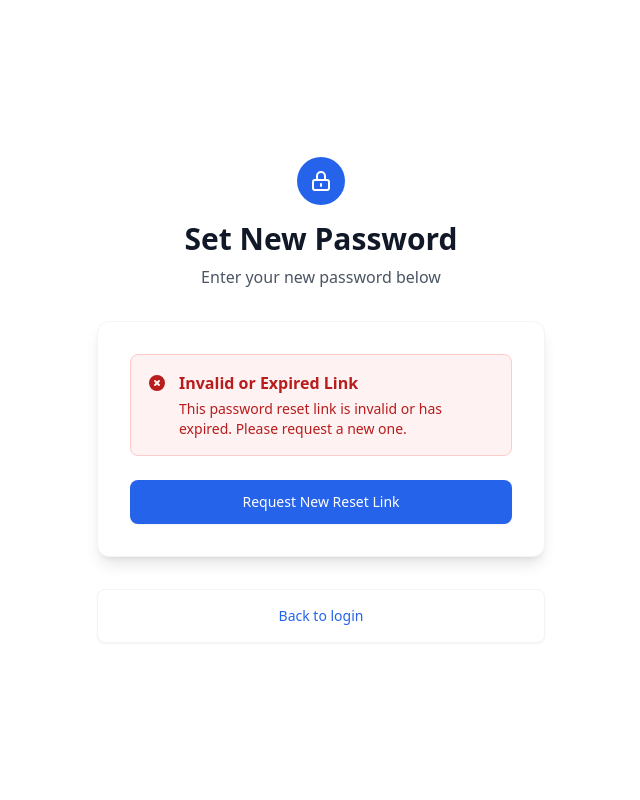
After one commit to JEJ07/2025-CP_ReviewAI, a Django app: page /users/reset/1/1/ in a window 1280 px wide. The commit adds this page. Shown: the whole page, without its empty margins (319-959 px from the left). Run offline with Django 5.2, Linux system fonts and the light colour scheme; some libraries are stand-ins or nearby versions.

Commit message:
email register field and forgot password

```diff
--- a/users/templates/users/login.html
+++ b/users/templates/users/login.html
@@ -181,7 +181,7 @@
                    class="h-4 w-4 text-blue-600 focus:ring-blue-500 border-gray-300 rounded"/>
             <label for="remember-me" class="ml-2 text-sm text-gray-700" id="remember-me-label">Remember me</label>
           </div>
-          <a href="#" class="text-sm font-medium text-blue-600 hover:text-blue-500">Forgot password?</a>
+          <a href="{% url 'users:password_reset' %}" class="text-sm font-medium text-blue-600 hover:text-blue-500">Forgot password?</a>
         </div>
 
         <div id="remember-me-info" class="hidden bg-gray-50 border border-gray-200 rounded-lg p-3 text-xs text-gray-600">
--- /dev/null
+++ b/users/templates/users/password_reset_confirm.html
@@ -0,0 +1,183 @@
+<!DOCTYPE html>
+<html lang="en">
+<head>
+  <meta charset="UTF-8">
+  <title>Set New Password</title>
+  <script src="https://cdn.tailwindcss.com"></script>
+  {% load static %}
+</head>
+<body>
+<div class="min-h-screen flex items-center justify-center py-12 px-4 sm:px-6 lg:px-8">
+  <div class="max-w-md w-full space-y-8">
+
+    <!-- Header -->
+    <div class="text-center">
+      <div class="mx-auto h-12 w-12 bg-blue-600 rounded-full flex items-center justify-center mb-4">
+        <svg class="h-6 w-6 text-white" fill="none" viewBox="0 0 24 24" stroke="currentColor">
+          <path stroke-linecap="round" stroke-linejoin="round" stroke-width="2" d="M12 15v2m-6 4h12a2 2 0 002-2v-6a2 2 0 00-2-2H6a2 2 0 00-2 2v6a2 2 0 002 2zm10-10V7a4 4 0 00-8 0v4h8z"/>
+        </svg>
+      </div>
+      <h2 class="text-3xl font-bold text-gray-900 mb-2">Set New Password</h2>
+      <p class="text-gray-600">Enter your new password below</p>
+    </div>
+
+    <!-- Password Card -->
+    <div class="bg-white rounded-xl shadow-lg p-8 border border-gray-100">
+
+      {% if validlink %}
+        {% if form.new_password1.errors or form.new_password2.errors %}
+        <div class="bg-red-50 border border-red-200 text-red-700 px-4 py-3 rounded-lg mb-6 flex items-start">
+          <svg class="w-5 h-5 mr-2 mt-0.5 flex-shrink-0" fill="currentColor" viewBox="0 0 20 20">
+            <path fill-rule="evenodd" d="M10 18a8 8 0 100-16 8 8 0 000 16zM8.707 7.293a1 1 0 00-1.414 1.414L8.586 10l-1.293 1.293a1 1 0 101.414 1.414L10 11.414l1.293 1.293a1 1 0 001.414-1.414L11.414 10l1.293-1.293a1 1 0 00-1.414-1.414L10 8.586 8.707 7.293z" clip-rule="evenodd"/>
+          </svg>
+          <div class="text-sm">
+            {% for error in form.new_password1.errors %}
+              <p>{{ error }}</p>
+            {% endfor %}
+            {% for error in form.new_password2.errors %}
+              <p>{{ error }}</p>
+            {% endfor %}
+          </div>
+        </div>
+        {% endif %}
+
+        <!-- Form -->
+        <form method="post" id="password-form" class="space-y-6">
+          {% csrf_token %}
+
+          <!-- New Password -->
+          <div>
+            <label for="{{ form.new_password1.id_for_label }}" class="block text-sm font-medium text-gray-700 mb-2">
+              New Password
+            </label>
+            <div class="relative">
+              <div class="absolute inset-y-0 left-0 pl-3 flex items-center pointer-events-none">
+                <svg class="h-5 w-5 text-gray-400" fill="none" viewBox="0 0 24 24" stroke="currentColor">
+                  <path stroke-linecap="round" stroke-linejoin="round" stroke-width="2" d="M12 15v2m-6 4h12a2 2 0 002-2v-6a2 2 0 00-2-2H6a2 2 0 00-2 2v6a2 2 0 002 2zm10-10V7a4 4 0 00-8 0v4h8z"/>
+                </svg>
+              </div>
+              <input type="password" name="{{ form.new_password1.name }}" id="{{ form.new_password1.id_for_label }}"
+                     placeholder="Enter new password"
+                     required
+                     autofocus
+                     class="w-full pl-10 pr-10 px-4 py-3 border {% if form.new_password1.errors %}border-red-300{% else %}border-gray-300{% endif %} rounded-lg focus:outline-none focus:ring-2 focus:ring-blue-500"/>
+              <button type="button" class="absolute inset-y-0 right-0 pr-3 flex items-center" onclick="togglePasswordVisibility('new_password1')">
+                <svg id="eye-icon-1" class="h-5 w-5 text-gray-400" fill="none" viewBox="0 0 24 24" stroke="currentColor">
+                  <path stroke-linecap="round" stroke-linejoin="round" stroke-width="2" d="M15 12a3 3 0 11-6 0 3 3 0 016 0z"/>
+                  <path stroke-linecap="round" stroke-linejoin="round" stroke-width="2" d="M2.458 12C3.732 7.943 7.523 5 12 5c4.478 0 8.268 2.943 9.542 7-1.274 4.057-5.064 7-9.542 7-4.477 0-8.268-2.943-9.542-7z"/>
+                </svg>
+                <svg id="eye-off-icon-1" class="h-5 w-5 text-gray-400 hidden" fill="none" viewBox="0 0 24 24" stroke="currentColor">
+                  <path stroke-linecap="round" stroke-linejoin="round" stroke-width="2" d="M13.875 18.825A10.05 10.05 0 0112 19c-4.478 0-8.268-2.943-9.543-7a9.97 9.97 0 011.563-3.029m5.858.908a3 3 0 114.243 4.243M9.878 9.878l4.242 4.242M9.88 9.88l-3.29-3.29m7.532 7.532l3.29 3.29M3 3l3.59 3.59m0 0A9.953 9.953 0 0112 5c4.478 0 8.268 2.943 9.543 7a10.025 10.025 0 01-4.132 5.411m0 0L21 21"/>
+                </svg>
+              </button>
+            </div>
+          </div>
+
+          <!-- Confirm Password -->
+          <div>
+            <label for="{{ form.new_password2.id_for_label }}" class="block text-sm font-medium text-gray-700 mb-2">
+              Confirm New Password
+            </label>
+            <div class="relative">
+              <div class="absolute inset-y-0 left-0 pl-3 flex items-center pointer-events-none">
+                <svg class="h-5 w-5 text-gray-400" fill="none" viewBox="0 0 24 24" stroke="currentColor">
+                  <path stroke-linecap="round" stroke-linejoin="round" stroke-width="2" d="M12 15v2m-6 4h12a2 2 0 002-2v-6a2 2 0 00-2-2H6a2 2 0 00-2 2v6a2 2 0 002 2zm10-10V7a4 4 0 00-8 0v4h8z"/>
+                </svg>
+              </div>
+              <input type="password" name="{{ form.new_password2.name }}" id="{{ form.new_password2.id_for_label }}"
+                     placeholder="Confirm new password"
+                     required
+                     class="w-full pl-10 pr-10 px-4 py-3 border {% if form.new_password2.errors %}border-red-300{% else %}border-gray-300{% endif %} rounded-lg focus:outline-none focus:ring-2 focus:ring-blue-500"/>
+              <button type="button" class="absolute inset-y-0 right-0 pr-3 flex items-center" onclick="togglePasswordVisibility('new_password2')">
+                <svg id="eye-icon-2" class="h-5 w-5 text-gray-400" fill="none" viewBox="0 0 24 24" stroke="currentColor">
+                  <path stroke-linecap="round" stroke-linejoin="round" stroke-width="2" d="M15 12a3 3 0 11-6 0 3 3 0 016 0z"/>
+                  <path stroke-linecap="round" stroke-linejoin="round" stroke-width="2" d="M2.458 12C3.732 7.943 7.523 5 12 5c4.478 0 8.268 2.943 9.542 7-1.274 4.057-5.064 7-9.542 7-4.477 0-8.268-2.943-9.542-7z"/>
+                </svg>
+                <svg id="eye-off-icon-2" class="h-5 w-5 text-gray-400 hidden" fill="none" viewBox="0 0 24 24" stroke="currentColor">
+                  <path stroke-linecap="round" stroke-linejoin="round" stroke-width="2" d="M13.875 18.825A10.05 10.05 0 0112 19c-4.478 0-8.268-2.943-9.543-7a9.97 9.97 0 011.563-3.029m5.858.908a3 3 0 114.243 4.243M9.878 9.878l4.242 4.242M9.88 9.88l-3.29-3.29m7.532 7.532l3.29 3.29M3 3l3.59 3.59m0 0A9.953 9.953 0 0112 5c4.478 0 8.268 2.943 9.543 7a10.025 10.025 0 01-4.132 5.411m0 0L21 21"/>
+                </svg>
+              </button>
+            </div>
+          </div>
+
+          <!-- Submit -->
+          <button type="submit" id="submit-btn"
+                  class="w-full flex justify-center py-3 px-4 rounded-lg shadow-sm text-sm font-medium text-white bg-blue-600 hover:bg-blue-700 focus:ring-2 focus:ring-blue-500 disabled:opacity-50">
+            <span id="submit-text">Change Password</span>
+            <svg id="loading-spinner" class="hidden animate-spin ml-2 h-4 w-4 text-white" xmlns="http://www.w3.org/2000/svg" fill="none" viewBox="0 0 24 24">
+              <circle class="opacity-25" cx="12" cy="12" r="10" stroke="currentColor" stroke-width="4"/>
+              <path class="opacity-75" fill="currentColor" d="M4 12a8 8 0 018-8V0C5.373 0 0 5.373 0 12h4zm2 5.291A7.962 7.962 0 014 12H0c0 3.042 1.135 5.824 3 7.938l3-2.647z"/>
+            </svg>
+          </button>
+
+        </form>
+
+      {% else %}
+        <!-- Invalid/Expired Link -->
+        <div class="bg-red-50 border border-red-200 text-red-700 px-4 py-4 rounded-lg mb-6">
+          <div class="flex items-start">
+            <svg class="w-5 h-5 mr-3 mt-0.5 flex-shrink-0" fill="currentColor" viewBox="0 0 20 20">
+              <path fill-rule="evenodd" d="M10 18a8 8 0 100-16 8 8 0 000 16zM8.707 7.293a1 1 0 00-1.414 1.414L8.586 10l-1.293 1.293a1 1 0 101.414 1.414L10 11.414l1.293 1.293a1 1 0 001.414-1.414L11.414 10l1.293-1.293a1 1 0 00-1.414-1.414L10 8.586 8.707 7.293z" clip-rule="evenodd"/>
+            </svg>
+            <div>
+              <h4 class="font-semibold mb-1">Invalid or Expired Link</h4>
+              <p class="text-sm">This password reset link is invalid or has expired. Please request a new one.</p>
+            </div>
+          </div>
+        </div>
+
+        <a href="{% url 'users:password_reset' %}"
+           class="w-full flex justify-center py-3 px-4 rounded-lg shadow-sm text-sm font-medium text-white bg-blue-600 hover:bg-blue-700 focus:ring-2 focus:ring-blue-500">
+          Request New Reset Link
+        </a>
+      {% endif %}
+
+    </div>
+
+    <!-- Back to Login -->
+    <div class="text-center bg-white rounded-lg shadow-sm p-4 border border-gray-100">
+      <p class="text-sm text-gray-600">
+        <a href="{% url 'users:login' %}" class="font-medium text-blue-600 hover:text-blue-500 hover:underline">
+          Back to login
+        </a>
+      </p>
+    </div>
+
+  </div>
+</div>
+
+<script>
+  // Password visibility toggles
+  function togglePasswordVisibility(fieldName) {
+    const passwordField = document.querySelector(`input[name="${fieldName}"]`);
+    const fieldNumber = fieldName.includes('1') ? '1' : '2';
+    const eye = document.getElementById(`eye-icon-${fieldNumber}`);
+    const eyeOff = document.getElementById(`eye-off-icon-${fieldNumber}`);
+
+    if (passwordField.type === 'password') {
+      passwordField.type = 'text';
+      eye.classList.add('hidden');
+      eyeOff.classList.remove('hidden');
+    } else {
+      passwordField.type = 'password';
+      eye.classList.remove('hidden');
+      eyeOff.classList.add('hidden');
+    }
+  }
+
+  // Submit button loading spinner
+  const passwordForm = document.getElementById('password-form');
+  const submitBtn = document.getElementById('submit-btn');
+  const submitText = document.getElementById('submit-text');
+  const spinner = document.getElementById('loading-spinner');
+
+  if (passwordForm) {
+    passwordForm.addEventListener('submit', () => {
+      submitBtn.disabled = true;
+      submitText.textContent = 'Changing Password...';
+      spinner.classList.remove('hidden');
+    });
+  }
+</script>
+</body>
+</html>
--- /dev/null
+++ b/users/templates/users/password_reset_subject.txt
@@ -0,0 +1 @@
+ReviewAI Password Reset Request
--- a/users/templates/users/register.html
+++ b/users/templates/users/register.html
@@ -88,7 +88,7 @@
                 </div>
 
                 <!-- Email -->
-                {% comment %} <div>
+                <div>
                     <label for="{{ form.email.id_for_label }}" class="block text-sm font-medium text-gray-700 mb-2">Email</label>
                     <div class="relative">
                         <div class="absolute inset-y-0 left-0 pl-3 flex items-center pointer-events-none">
@@ -113,7 +113,7 @@
                             {% endfor %}
                         </p>
                     {% endif %}
-                </div> {% endcomment %}
+                </div>
 
 
 
--- a/users/urls.py
+++ b/users/urls.py
@@ -14,4 +14,32 @@ urlpatterns = [
 
     path("update-session-preference/", views.update_session_preference, name="update_session_preference"),
 
+
+    path('password-reset/',
+         auth_views.PasswordResetView.as_view(
+             template_name='users/password_reset.html',
+             email_template_name='users/password_reset_email.txt',
+             subject_template_name='users/password_reset_subject.txt',
+             success_url='/users/password-reset/done/'
+         ),
+         name='password_reset'),
+
+    path('password-reset/done/',
+         auth_views.PasswordResetDoneView.as_view(
+             template_name='users/password_reset_done.html'
+         ),
+         name='password_reset_done'),
+
+    path('reset/<uidb64>/<token>/',
+         auth_views.PasswordResetConfirmView.as_view(
+             template_name='users/password_reset_confirm.html',
+             success_url='/users/reset/done/'
+         ),
+         name='password_reset_confirm'),
+
+    path('reset/done/',
+         auth_views.PasswordResetCompleteView.as_view(
+             template_name='users/password_reset_complete.html'
+         ),
+         name='password_reset_complete'),
 ]
```
Also changed, not shown: myproject/settings.py (+12 -0 lines), users/templates/users/password_reset.html (added, +110 -0 lines), users/templates/users/password_reset_complete.html (added, +68 -0 lines), users/templates/users/password_reset_done.html (added, +73 -0 lines), users/templates/users/password_reset_email.html (added, +59 -0 lines), users/templates/users/password_reset_email.txt (added, +11 -0 lines).
